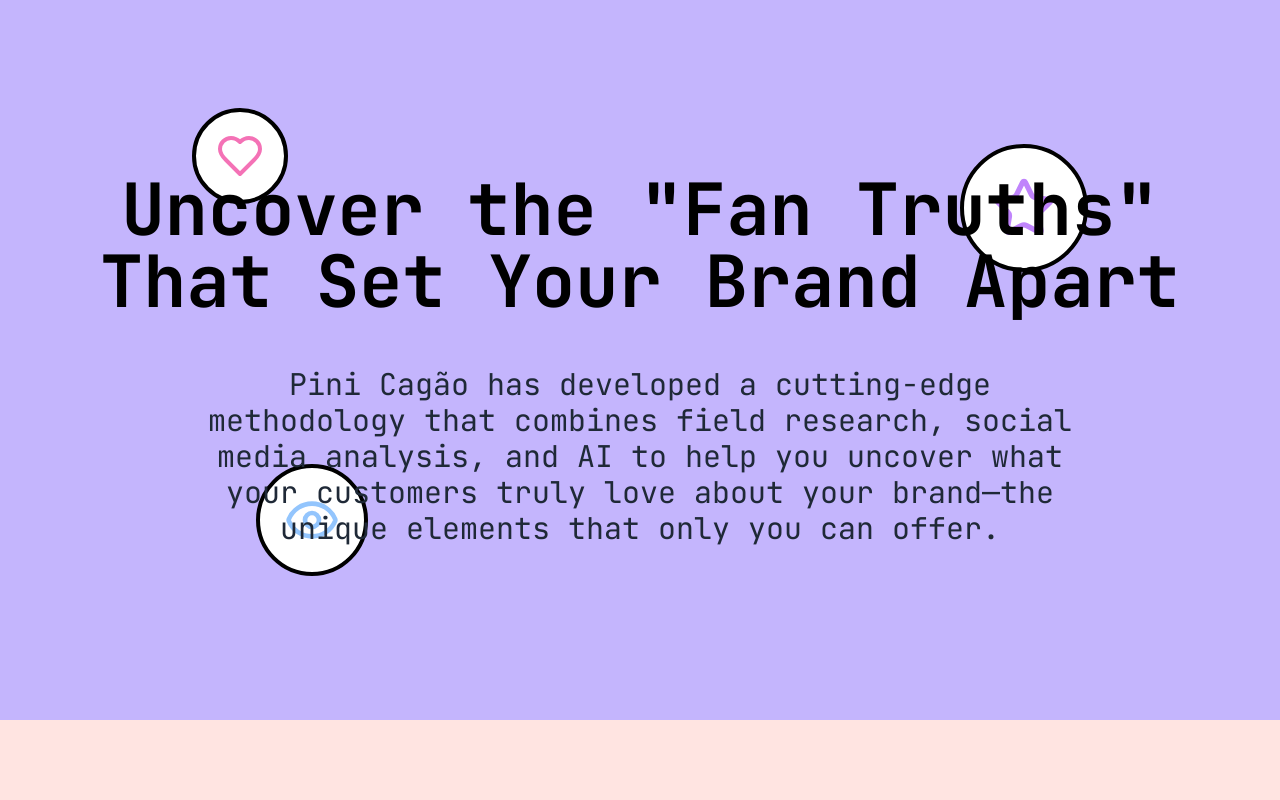
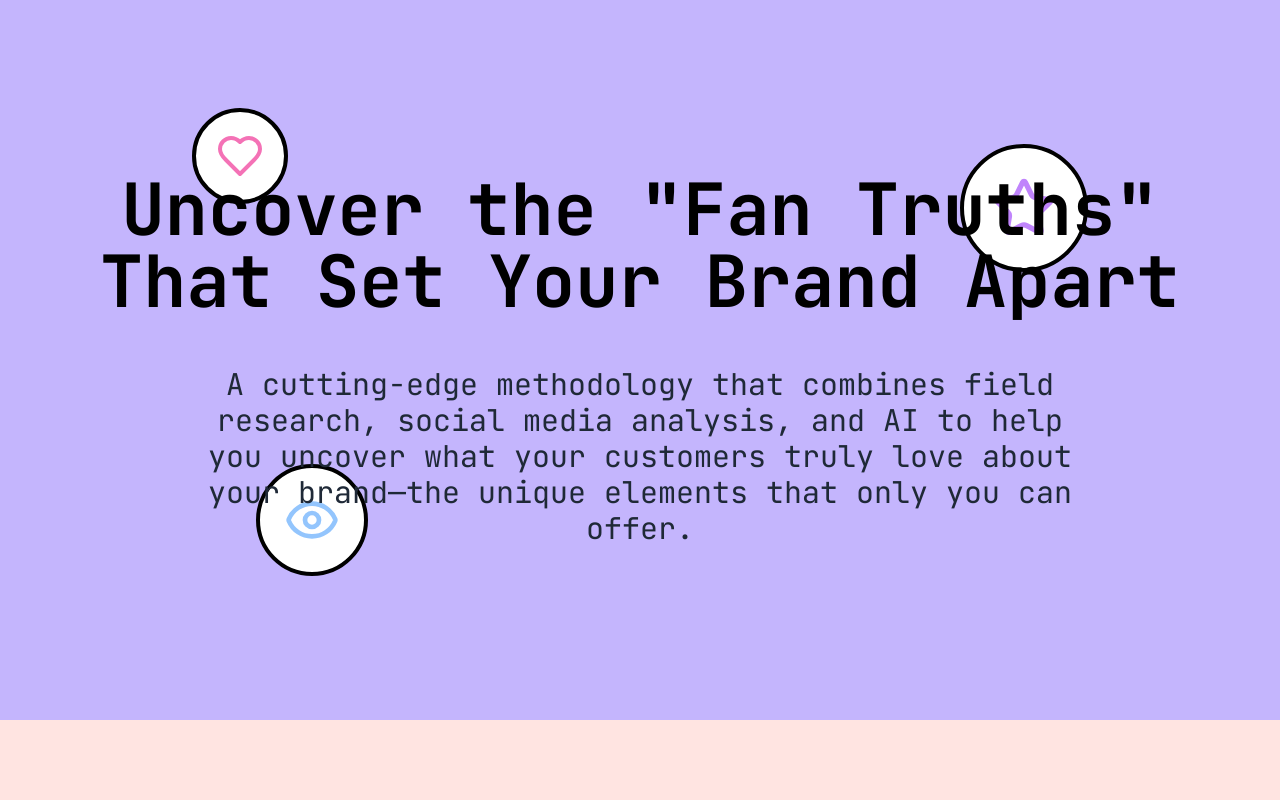
Before and after one commit to manoelbo/fan-truths, a Next.js app: page / in a window 1280 px wide. Shown: the top 800 px of the page. Built offline with nearby package versions, Linux system fonts and the light colour scheme.

Commit message:
Update HeroSection text to remove specific credit to Pini Cagão, streamlining the description of the cutting-edge methodology for brand analysis.

```diff
--- a/src/app/page.tsx
+++ b/src/app/page.tsx
@@ -52,7 +52,7 @@ function HeroSection() {
             Uncover the "Fan Truths" That Set Your Brand Apart
           </h1>
           <p className="text-xl md:text-2xl lg:text-3xl text-gray-800 max-w-4xl mx-auto leading-relaxed">
-            Pini Cagão has developed a cutting-edge methodology that combines field research, social media analysis, and AI to help you uncover what your customers truly love about your brand—the unique elements that only you can offer.
+            A cutting-edge methodology that combines field research, social media analysis, and AI to help you uncover what your customers truly love about your brand—the unique elements that only you can offer.
           </p>
 
           {/* Mobile Icons Row */}
```
